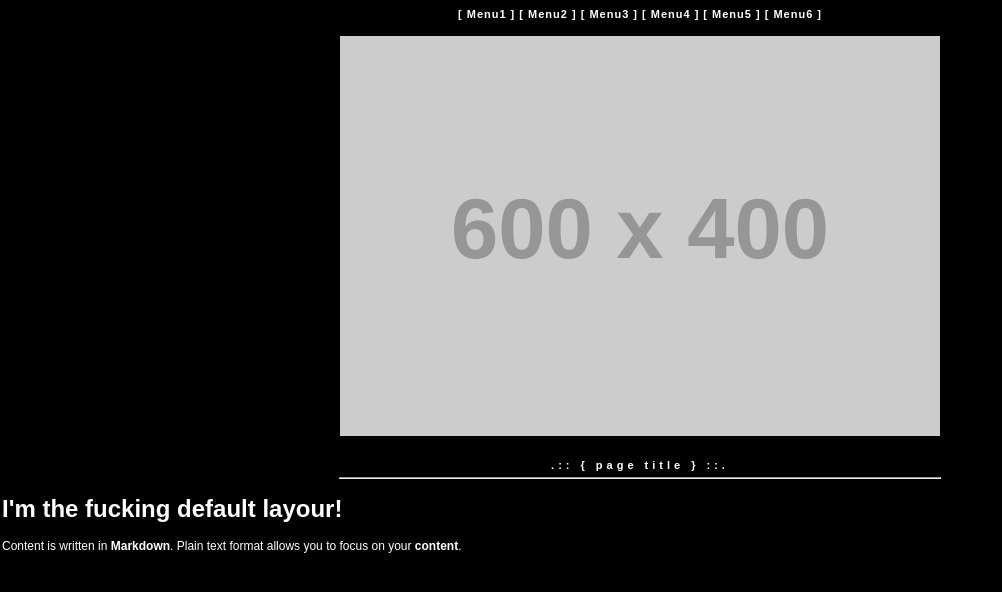
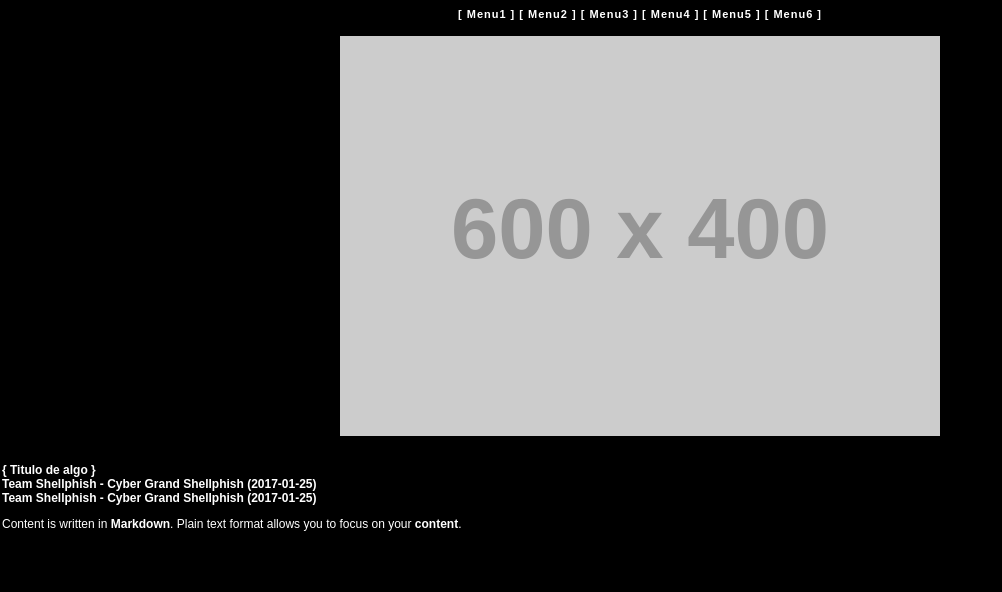
Before and after one commit to nick-belane/nick-belane.github.io, a Jekyll site: the page built from index.md, in a window 1280 px wide. Shown: the top 592 px of the page, without its empty margins (0-1002 px from the left). Built offline with Jekyll 4.4.1, drawn with Linux system fonts in a browser that asks for light colours.

Commit message:
Update default.html

```diff
--- a/_layouts/default.html
+++ b/_layouts/default.html
@@ -1,9 +1,13 @@
 <!DOCTYPE html>
 {% include header.html %}
-<div class="texto-2">
-   <div class="p-title">.:: { page title } ::.</div>
-     <hr width="600">
-</div>
-<h1> I'm the fucking default layour! </h1>
+<div style="padding-top: 4px; padding-bottom: 4px;">
+   <div class="around">
+      <div class="details">
+         <strong> { Titulo de algo } </strong>
+         <br>
+         <a href="#">Team Shellphish - Cyber Grand Shellphish (2017-01-25)</a>
+         <br>
+         <a href="#">Team Shellphish - Cyber Grand Shellphish (2017-01-25)</a>
+      </div>
      {{ content }}
 {% include footer.html %}
```
